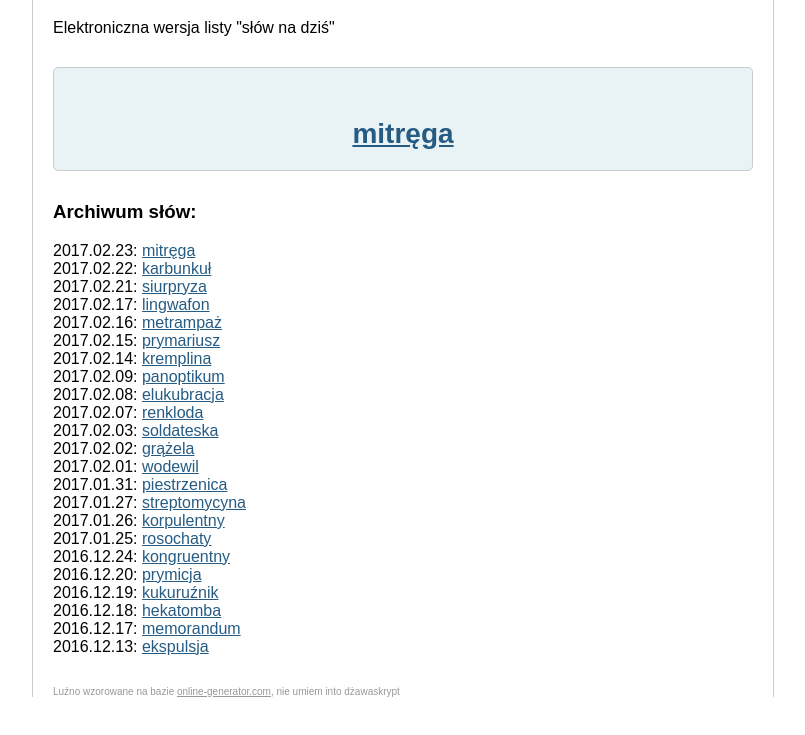
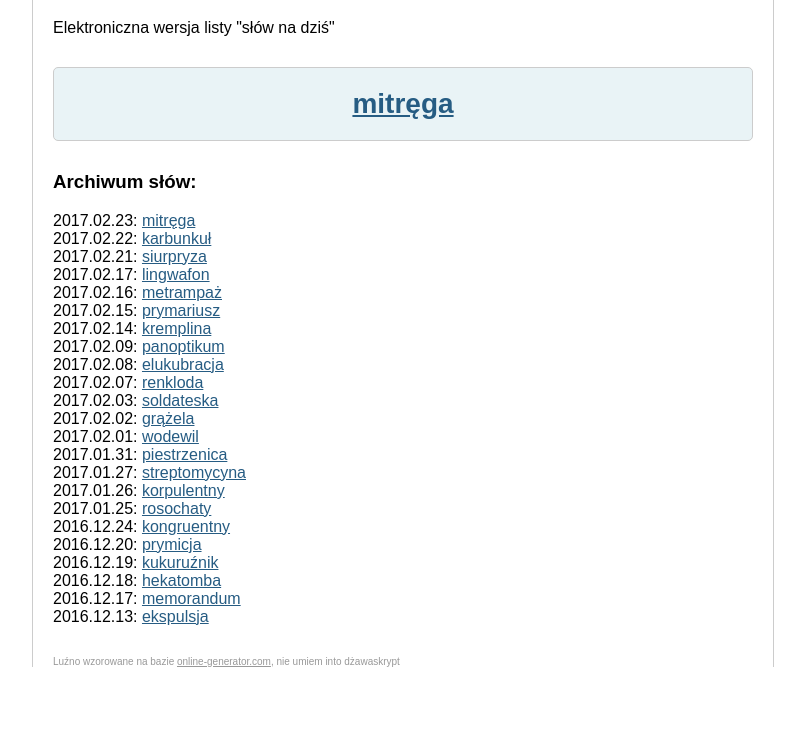
Before and after one commit to mkierc/slowo-na-dzis, a plain HTML site: page index.html in a window 1280 px wide. Shown: the part 61-796 px from the top of the page, without its empty margins (237-1042 px from the left). Drawn offline with Linux system fonts and the light colour scheme.

Commit message:
aligned main word

```diff
--- a/index.html
+++ b/index.html
@@ -76,7 +76,7 @@
     <style type="text/css">
         body{font-family: arial, serif;}
         #wrapper{border-left:1px solid #cccccc;border-right:1px solid #cccccc;margin:0 auto;padding: 0 20px;width: 700px}
-        #generator{background:#e9f3f6;border:1px solid #cccccc;margin:30px 0;font-size:28px;font-weight:bold;padding:50px 0 20px;text-align:center;-moz-border-radius: 5px;-webkit-border-radius: 5px;}
+        #generator{background:#e9f3f6;border:1px solid #cccccc;margin:30px 0;font-size:28px;font-weight:bold;padding:20px 0 20px;text-align:center;-moz-border-radius: 5px;-webkit-border-radius: 5px;}
         #generator input{font-size:16px;font-weight:normal;margin-top: 30px}
         #footer {font-size: 10px; color: #999; margin: 30px 0 0 0;}
         #footer a{color:#999}
```
